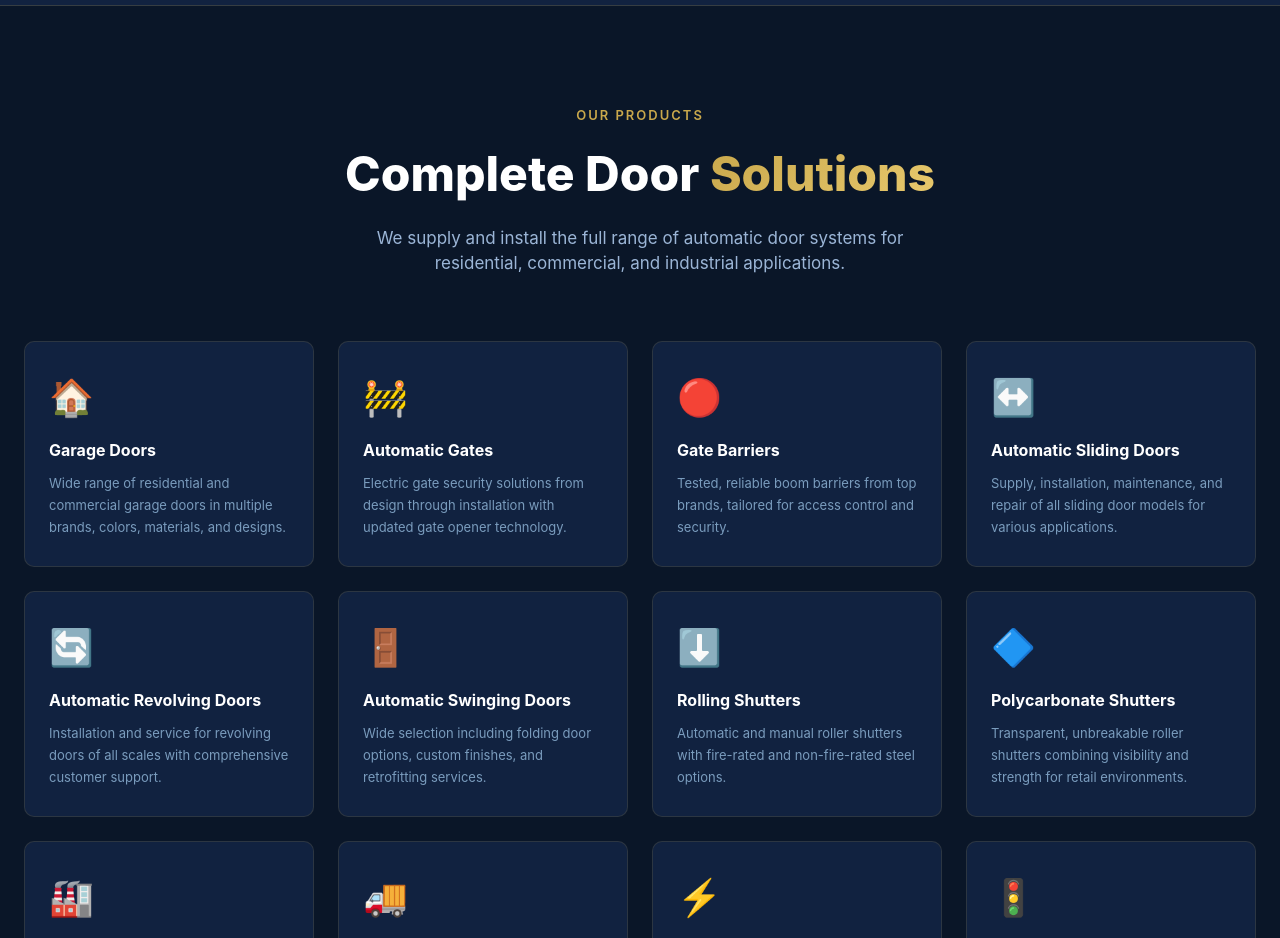
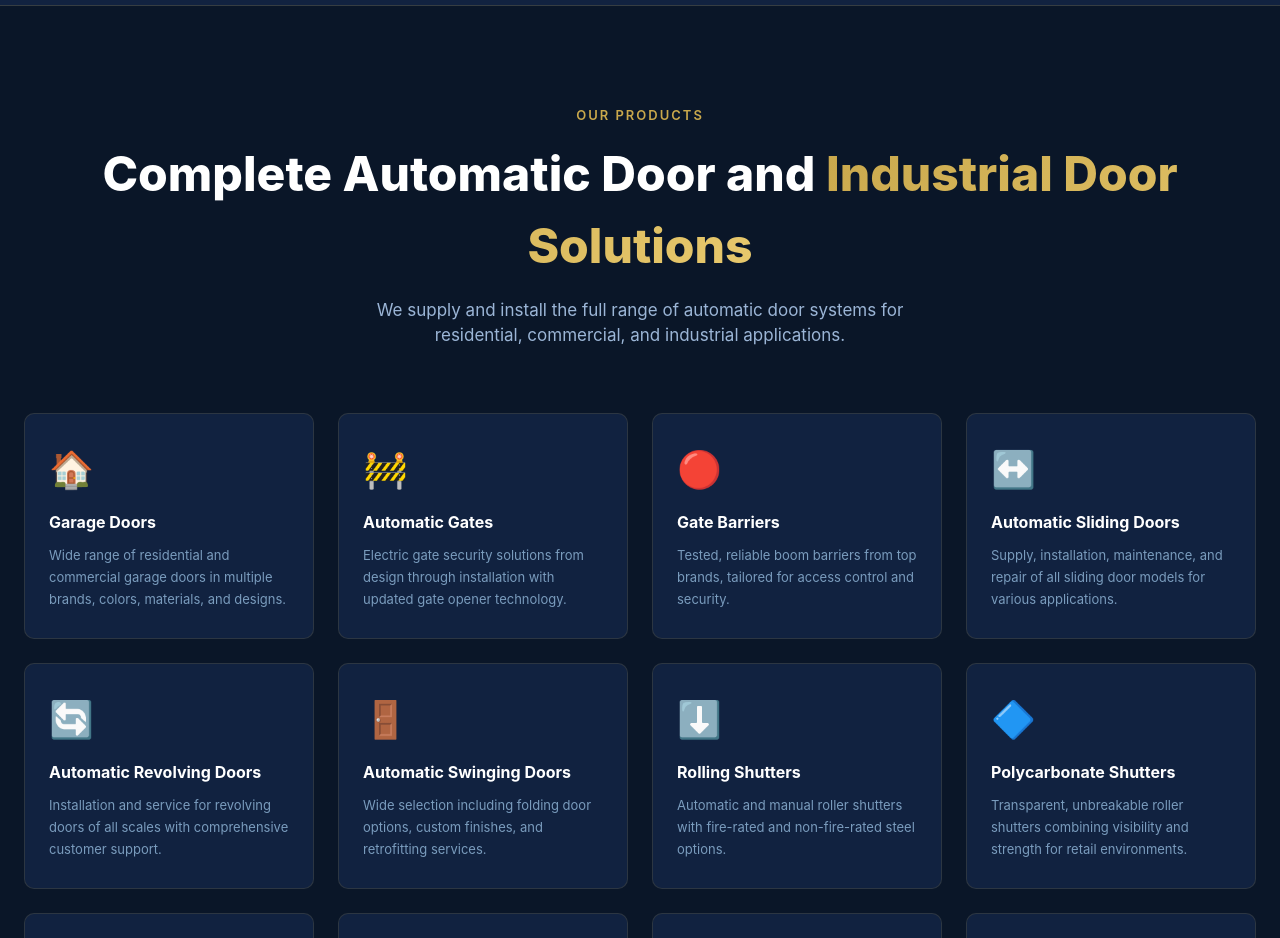
Before and after one commit to altanio-has/zamzamdoor, a Next.js app: page / in a window 1280 px wide. Shown: the part 1000-1938 px from the top of the page. Built offline with nearby package versions, Linux system fonts and the light colour scheme.

Commit message:
Update products section heading

```diff
--- a/components/Products.tsx
+++ b/components/Products.tsx
@@ -24,9 +24,9 @@ export default function Products() {
             OUR PRODUCTS
           </div>
           <h2 style={{ fontSize: "clamp(2rem, 4vw, 3rem)", fontWeight: 800, marginBottom: 16 }}>
-            Complete Door{" "}
+            Complete Automatic Door and{" "}
             <span style={{ background: "linear-gradient(135deg, #C9A84C, #E8C96D)", WebkitBackgroundClip: "text", WebkitTextFillColor: "transparent" }}>
-              Solutions
+              Industrial Door Solutions
             </span>
           </h2>
           <p style={{ color: "#9BB5D6", fontSize: 17, maxWidth: 600, margin: "0 auto" }}>
```
